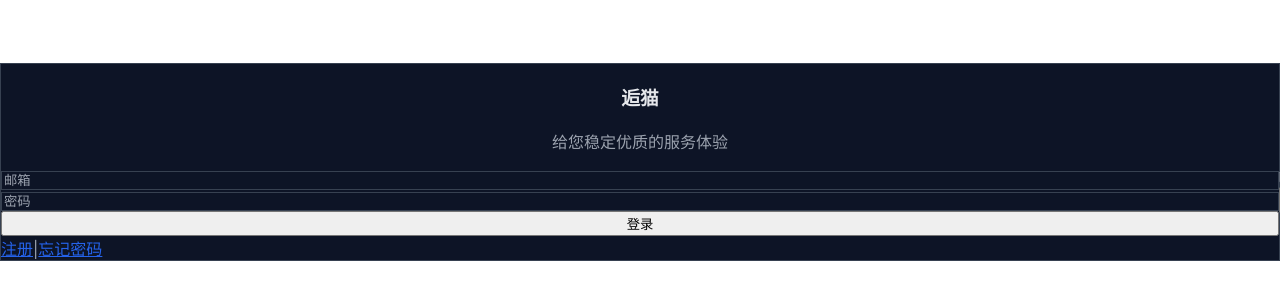
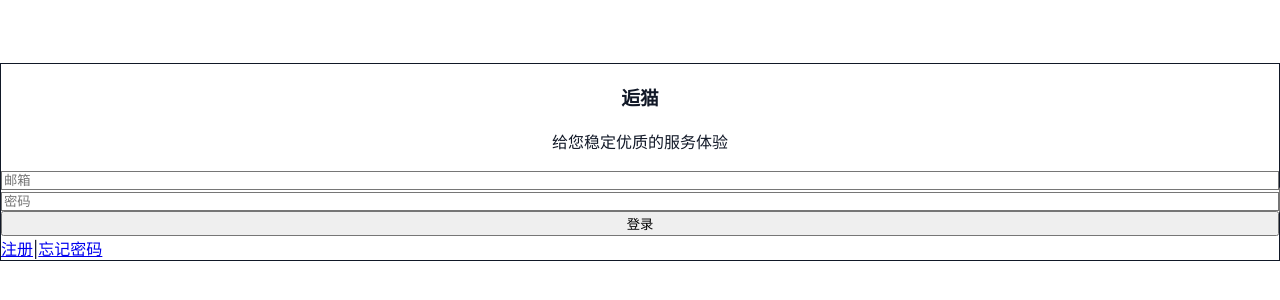
Before and after one commit to yahao333/admin-dashboard, a Next.js app: page /login in a window 1280 px wide. Shown: the part 238-538 px from the top of the page. Built offline with nearby package versions, Linux system fonts and the light colour scheme; no server answers.

Commit message:
style(auth): 替换CSS变量为具体颜色值以简化样式

```diff
--- a/app/(auth)/login/page.tsx
+++ b/app/(auth)/login/page.tsx
@@ -42,10 +42,10 @@ export default function LoginPage() {
 
   return (
     <section className="flex min-h-screen items-center justify-center py-10">
-      <Card className="w-full max-w-lg bg-[var(--vpn-card)] text-[var(--vpn-fg)] border-[var(--vpn-border)] shadow-xl rounded-xl">
+      <Card className="w-full max-w-lg shadow-xl rounded-xl">
         <CardHeader className="text-center">
           <CardTitle className="text-3xl font-bold">逅猫</CardTitle>
-          <CardDescription className="text-[var(--vpn-muted)]">给您稳定优质的服务体验</CardDescription>
+          <CardDescription className="text-zinc-500">给您稳定优质的服务体验</CardDescription>
         </CardHeader>
         <CardContent>
           <form onSubmit={onSubmit} className="grid gap-4">
@@ -59,7 +59,7 @@ export default function LoginPage() {
                   onChange={(e) => setEmail(e.target.value)}
                   required
                   placeholder="邮箱"
-                  className="w-full rounded-md border border-[var(--vpn-border)] bg-[var(--vpn-card)] pl-10 pr-3 py-2 text-[var(--vpn-fg)] placeholder:text-[var(--vpn-muted)] focus:outline-none focus:ring-2 focus:ring-[var(--vpn-primary)]"
+                  className="w-full rounded-md border border-zinc-300 bg-white pl-10 pr-3 py-2 text-zinc-900 placeholder:text-zinc-400 focus:outline-none focus:ring-2 focus:ring-blue-500"
                 />
                 <span className="pointer-events-none absolute left-3 top-1/2 -translate-y-1/2 text-gray-400">
                   {/* email icon */}
@@ -80,7 +80,7 @@ export default function LoginPage() {
                   onChange={(e) => setPassword(e.target.value)}
                   required
                   placeholder="密码"
-                  className="w-full rounded-md border border-[var(--vpn-border)] bg-[var(--vpn-card)] pl-10 pr-10 py-2 text-[var(--vpn-fg)] placeholder:text-[var(--vpn-muted)] focus:outline-none focus:ring-2 focus:ring-[var(--vpn-primary)]"
+                  className="w-full rounded-md border border-zinc-300 bg-white pl-10 pr-10 py-2 text-zinc-900 placeholder:text-zinc-400 focus:outline-none focus:ring-2 focus:ring-blue-500"
                 />
                 <span className="pointer-events-none absolute left-3 top-1/2 -translate-y-1/2 text-gray-400">
                   {/* lock icon */}
@@ -92,7 +92,7 @@ export default function LoginPage() {
                 <button
                   type="button"
                   aria-label={showPassword ? "隐藏密码" : "显示密码"}
-                  className="absolute right-3 top-1/2 -translate-y-1/2 text-[var(--vpn-muted)] hover:text-[var(--vpn-fg)]"
+                  className="absolute right-3 top-1/2 -translate-y-1/2 text-zinc-400 hover:text-zinc-700"
                   onClick={() => setShowPassword((v) => !v)}
                 >
                   {/* eye icon */}
@@ -117,10 +117,10 @@ export default function LoginPage() {
         <CardFooter className="flex flex-col gap-2">
           {error && <p className="text-sm text-red-500">{error}</p>}
           {ok && <p className="text-sm text-green-500">登录成功</p>}
-          <div className="text-xs text-[var(--vpn-muted)]">
-            <a className="text-[var(--vpn-primary)] hover:underline" href="/register">注册</a>
+          <div className="text-xs text-zinc-500">
+            <a className="text-blue-600 hover:underline" href="/register">注册</a>
             <span className="mx-2">|</span>
-            <a className="text-[var(--vpn-primary)] hover:underline" href="#">忘记密码</a>
+            <a className="text-blue-600 hover:underline" href="#">忘记密码</a>
           </div>
         </CardFooter>
       </Card>
--- a/app/(auth)/register/page.tsx
+++ b/app/(auth)/register/page.tsx
@@ -41,10 +41,10 @@ export default function RegisterPage() {
 
   return (
     <section className="flex min-h-screen items-center justify-center py-10">
-      <Card className="w-full max-w-lg bg-[var(--vpn-card)] text-[var(--vpn-fg)] border-[var(--vpn-border)] shadow-xl rounded-xl">
+      <Card className="w-full max-w-lg shadow-xl rounded-xl">
         <CardHeader className="text-center">
           <CardTitle className="text-3xl font-bold">逅猫</CardTitle>
-          <CardDescription className="text-[var(--vpn-muted)]">欢迎加入，体验稳定优质的服务</CardDescription>
+          <CardDescription className="text-zinc-500">欢迎加入，体验稳定优质的服务</CardDescription>
         </CardHeader>
         <CardContent>
           <form onSubmit={onSubmit} className="grid gap-4">
@@ -58,7 +58,7 @@ export default function RegisterPage() {
                   onChange={(e) => setEmail(e.target.value)}
                   required
                   placeholder="邮箱"
-                  className="w-full rounded-md border border-[var(--vpn-border)] bg-[var(--vpn-card)] pl-10 pr-3 py-2 text-[var(--vpn-fg)] placeholder:text-[var(--vpn-muted)] focus:outline-none focus:ring-2 focus:ring-[var(--vpn-primary)]"
+                  className="w-full rounded-md border border-zinc-300 bg-white pl-10 pr-3 py-2 text-zinc-900 placeholder:text-zinc-400 focus:outline-none focus:ring-2 focus:ring-blue-500"
                 />
                 <span className="pointer-events-none absolute left-3 top-1/2 -translate-y-1/2 text-[var(--vpn-muted)]">
                   <svg width="18" height="18" viewBox="0 0 24 24" fill="none" stroke="currentColor" strokeWidth="2" strokeLinecap="round" strokeLinejoin="round">
@@ -78,9 +78,9 @@ export default function RegisterPage() {
                   onChange={(e) => setPassword(e.target.value)}
                   required
                   placeholder="密码"
-                  className="w-full rounded-md border border-[var(--vpn-border)] bg-[var(--vpn-card)] pl-10 pr-3 py-2 text-[var(--vpn-fg)] placeholder:text-[var(--vpn-muted)] focus:outline-none focus:ring-2 focus:ring-[var(--vpn-primary)]"
+                  className="w-full rounded-md border border-zinc-300 bg-white pl-10 pr-3 py-2 text-zinc-900 placeholder:text-zinc-400 focus:outline-none focus:ring-2 focus:ring-blue-500"
                 />
-                <span className="pointer-events-none absolute left-3 top-1/2 -translate-y-1/2 text-[var(--vpn-muted)]">
+                <span className="pointer-events-none absolute left-3 top-1/2 -translate-y-1/2 text-zinc-400">
                   <svg width="18" height="18" viewBox="0 0 24 24" fill="none" stroke="currentColor" strokeWidth="2" strokeLinecap="round" strokeLinejoin="round">
                     <rect x="3" y="11" width="18" height="11" rx="2" />
                     <path d="M7 11V7a5 5 0 0 1 10 0v4" />
@@ -94,8 +94,8 @@ export default function RegisterPage() {
         <CardFooter className="flex flex-col gap-2">
           {error && <p className="text-sm text-red-500">{error}</p>}
           {ok && <p className="text-sm text-green-500">注册成功</p>}
-          <div className="text-xs text-[var(--vpn-muted)]">
-            <a className="text-[var(--vpn-primary)] hover:underline" href="/login">已有账号？前往登录</a>
+          <div className="text-xs text-zinc-500">
+            <a className="text-blue-600 hover:underline" href="/login">已有账号？前往登录</a>
           </div>
         </CardFooter>
       </Card>
```
